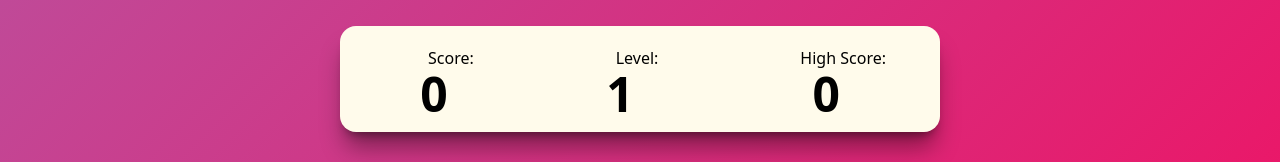
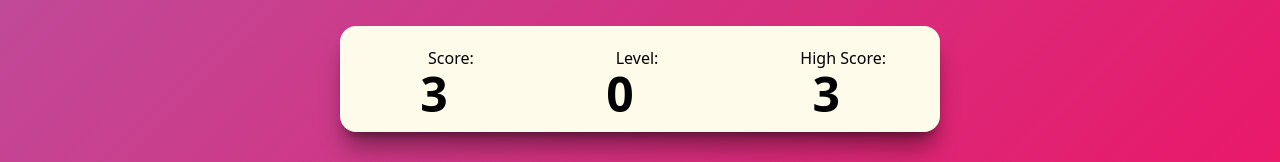
Before and after one commit to AbakarLol/Motus, a React (Vite) app in the folder Frontend/: page / in a window 1280 px wide. Shown: the part 134-296 px from the top of the page. Built offline with nearby package versions, Linux system fonts and the light colour scheme; no server answers; some icons are missing.

Commit message:
add board to show score's data

```diff
--- a/Frontend/src/components/App.jsx
+++ b/Frontend/src/components/App.jsx
@@ -3,17 +3,30 @@ import Header from "./Header"
 import Board from "./Board"
 import Field from "./Field"
 import Button from "./Button"
+import { useState } from "react"
 
 
 
 function App() {
 
+  const [scoreData, setData] = useState({
+    score : 3,
+    niveau : 0,
+    record : 3
+  })
+
+  const callBack = (value) => {
+    setData( () => {
+      return value
+    } )
+  }
+
 
   return (
     <div className="main">
       <Header />
-      <Board />
-      <Field />
+      <Board scoreData = {scoreData} />
+      <Field callBack = {callBack} />
       <Button />
       <Footer />
     </div>
--- a/Frontend/src/components/Board.jsx
+++ b/Frontend/src/components/Board.jsx
@@ -1,28 +1,25 @@
 import EmojiEventsIcon from '@mui/icons-material/EmojiEvents';
 import StairsIcon from '@mui/icons-material/Stairs';
 import BarChartIcon from '@mui/icons-material/BarChart';
-import { useState } from 'react';
 
 
 
-export default function Board(){
-    const [score, setScore] = useState(0);
-    const [level, setLevel] = useState(1);
-    const [hightScore, setHight] = useState(0)
+export default function Board(props){
+
 
     return(
         <div className="card md:h-1/12 lg:h-1/7 h-1/5 w-full ">
             <div className='scores'>
                 <div className ="scores-label" ><EmojiEventsIcon fontSize='large' className='text-amber-400 text-3xl' /> Score:</div>
-                <div className='scores-value'> {score} </div>
+                <div className='scores-value'> {props.scoreData.score} </div>
             </div>
             <div className='scores' >
                 <div className ="scores-label"  > <StairsIcon fontSize='large' className='text-blue-400 text-3xl' /> Level: </div>
-                <div className='scores-value' >{level}</div>
+                <div className='scores-value' >{props.scoreData.niveau}</div>
             </div>
             <div className='scores' >
                 <div className ="scores-label" > <BarChartIcon fontSize='large' className='text-red-400 text-3xl' /> High Score: </div>
-                <div className='scores-value'>{hightScore}</div>
+                <div className='scores-value'>{props.scoreData.record}</div>
             </div>
 
         </div>
--- a/Frontend/src/components/Field.jsx
+++ b/Frontend/src/components/Field.jsx
@@ -1,7 +1,7 @@
 import { useRef, useEffect, useState} from "react"
 import axios from 'axios';
 
-export default function Field(){
+export default function Field({callBack}){
 
     const [words, setWords] = useState([]);
     // const [inputValue, setInputValue] = useState("");
@@ -12,6 +12,7 @@ export default function Field(){
     const [round, setRound] = useState(1)
     // const [firstIndex, setFirstIndex] = useState(0)
     let firstIndex = 0
+
 
 
 
@@ -285,6 +286,12 @@ export default function Field(){
                     updateLevel()                                               //  level update function should wait for the empty words reinitialization to finish
                 }
 
+                callBack({
+                    score : size,
+                    niveau : round,
+                    record : size * round
+                })
+
 
 
         }
```
